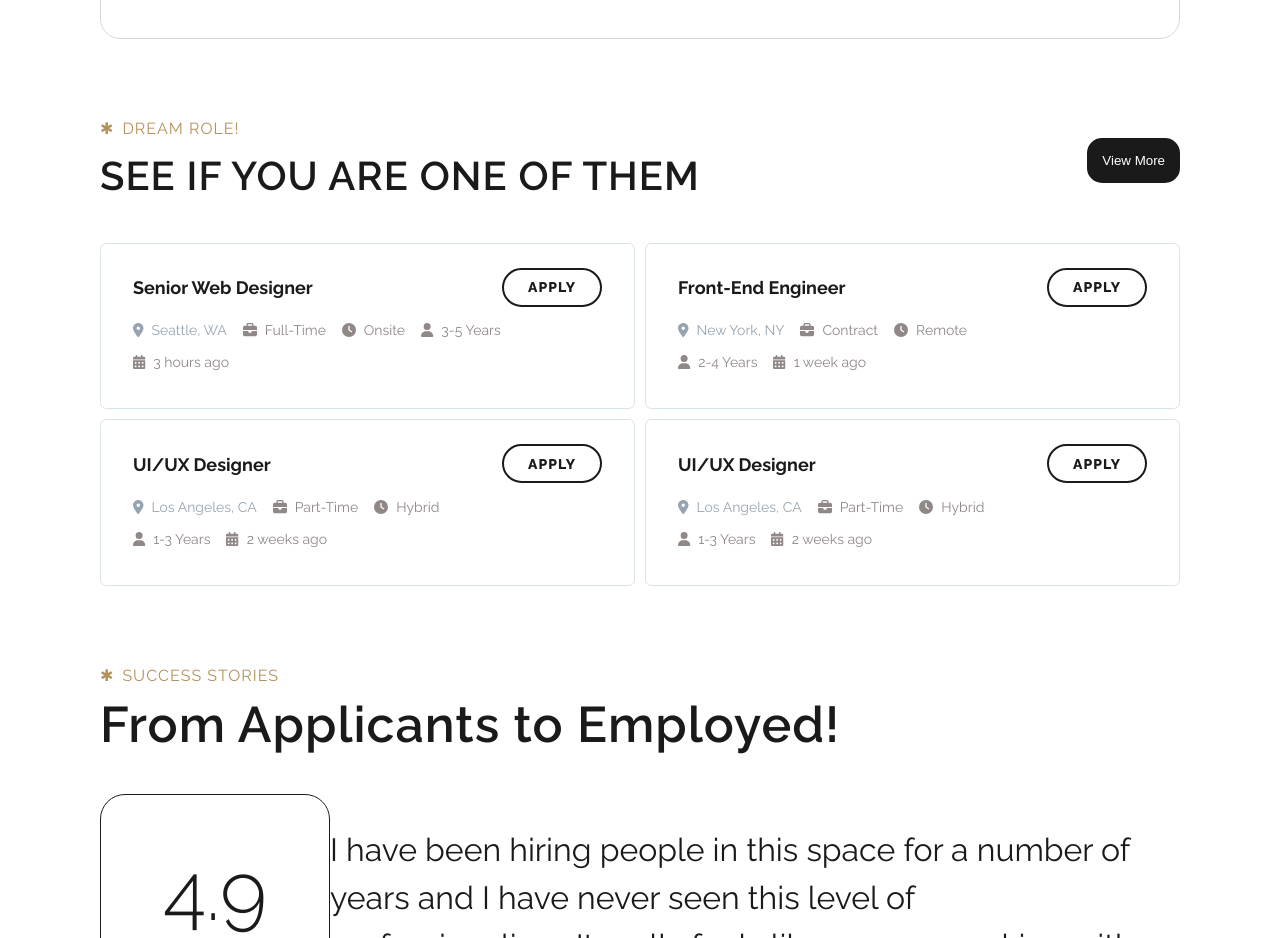
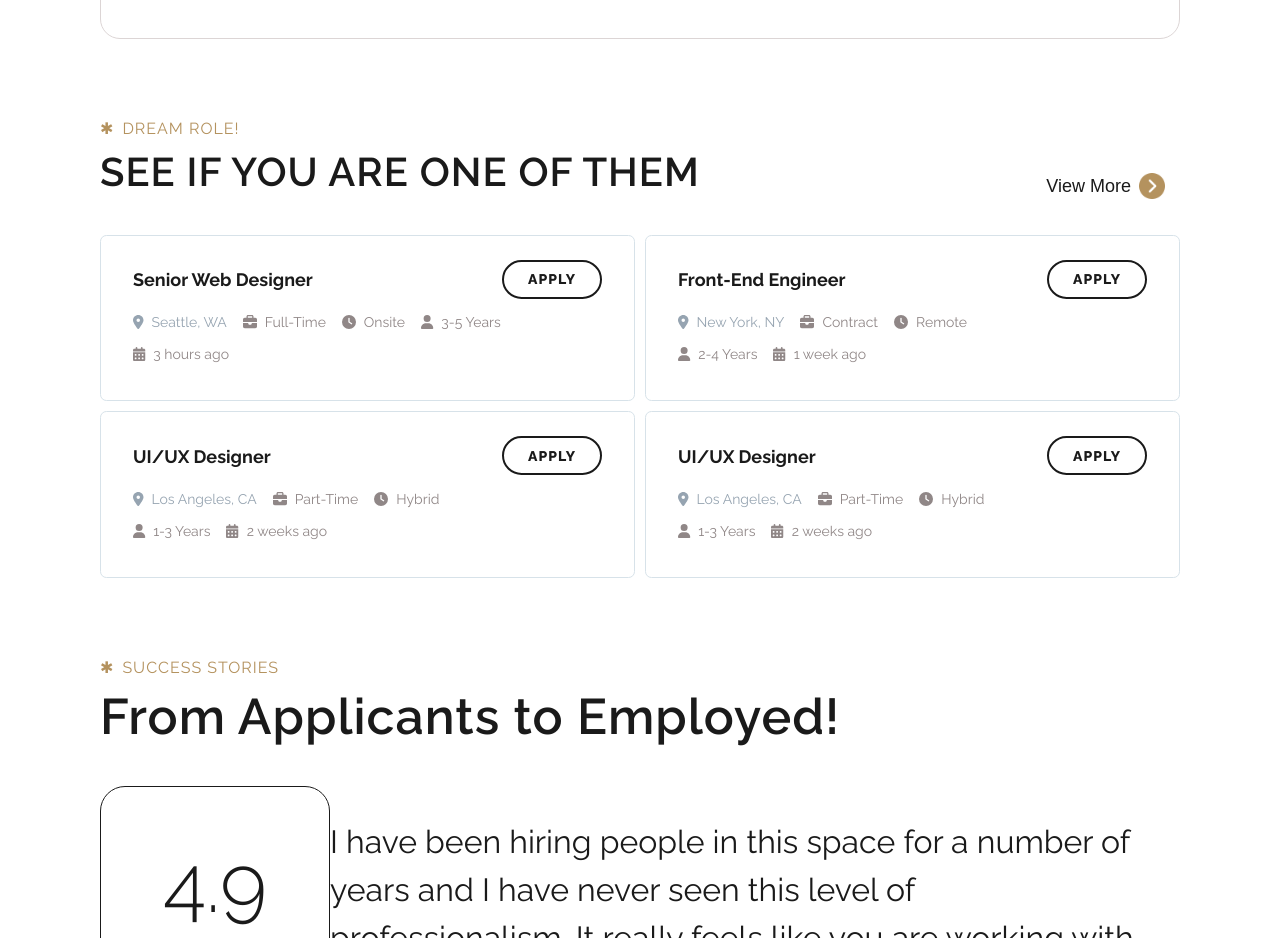
Before and after one commit to ShiviiSonii/UniqueHR, a React (Vite) app: page / in a window 1280 px wide. Shown: the part 2820-3758 px from the top of the page. Built offline with nearby package versions, Linux system fonts and the light colour scheme.

Commit message:
see more icon changed

```diff
--- a/src/components/TopListing.jsx
+++ b/src/components/TopListing.jsx
@@ -1,6 +1,7 @@
 import React from 'react';
 import "../styles/TopListing.css";
 import { Link } from 'react-router-dom';
+import NextIcon from "../assets/next.png"
 
 function TopListing() {
   const jobs = [
@@ -44,7 +45,7 @@ function TopListing() {
       <span className='listing-main-heading'>Dream Role!</span>
       <div className='listing-right-section'>
       <p className='listing-heading'>See if you are one of them</p>
-      <button className='listing-button'>View More</button>
+      <button className='listing-button'><span>View More</span><img src={NextIcon} height={26}/></button>
       </div>
       </div>
       <div className='job-grids'>
--- a/src/styles/TopListing.css
+++ b/src/styles/TopListing.css
@@ -13,12 +13,17 @@
 }
 
 .listing-button{
-  background-color: var(--text-color);
-    color: var(--bg-color);
+  background-color: var(--bg-color);
+    color: var(--text-color);
     padding: 15px;
     border: none;
+    font-size: 18px;
+    display: flex;
+    justify-content: space-between;
+    align-items: center;
+    gap: 8px;
     border-radius: 15px;
-    margin-bottom: 60px;
+    /* margin-bottom: 60px; */
 }
 
 .listing-main-heading {
```
Also changed, not shown: src/assets/next.png (added).
